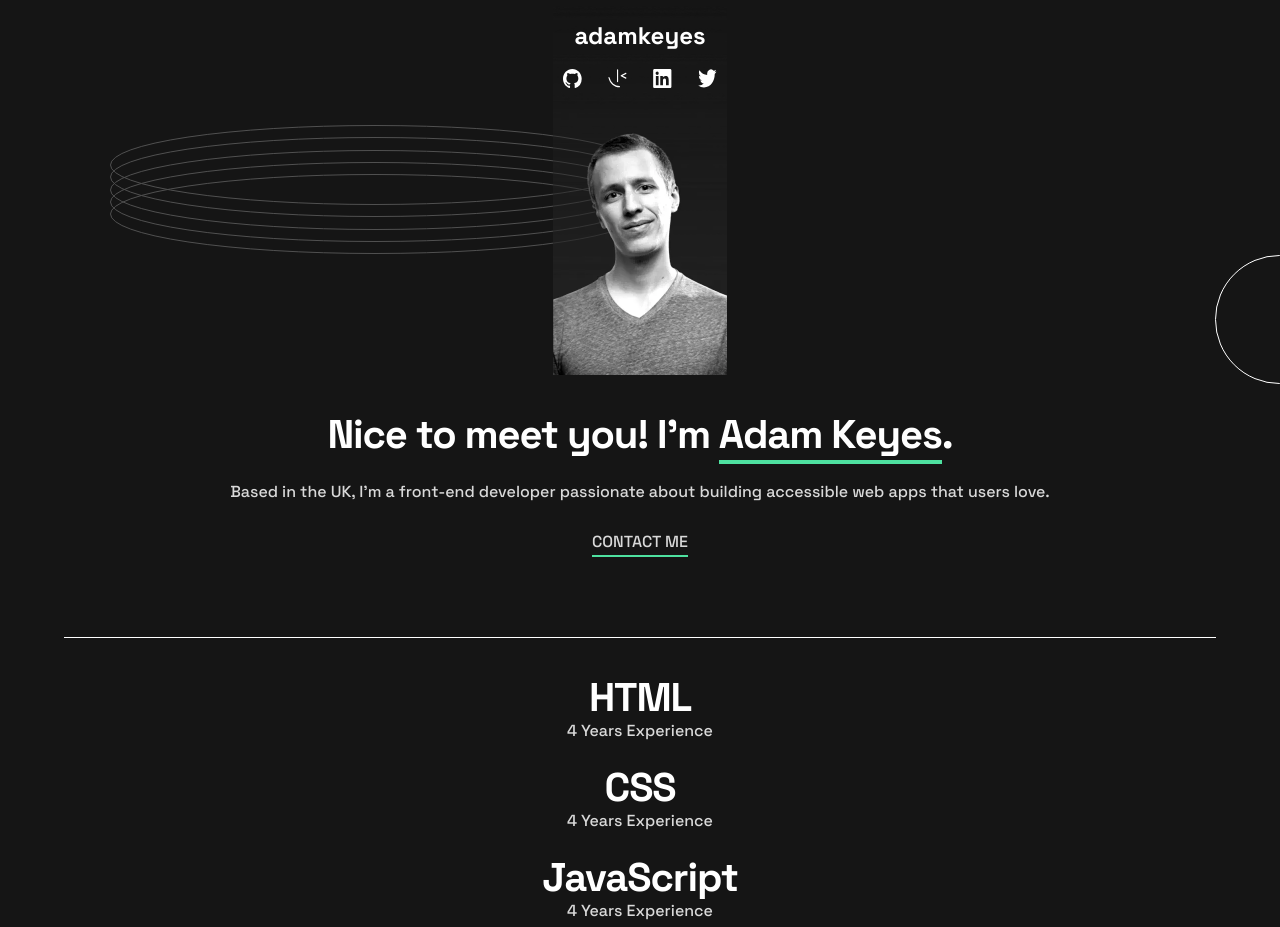
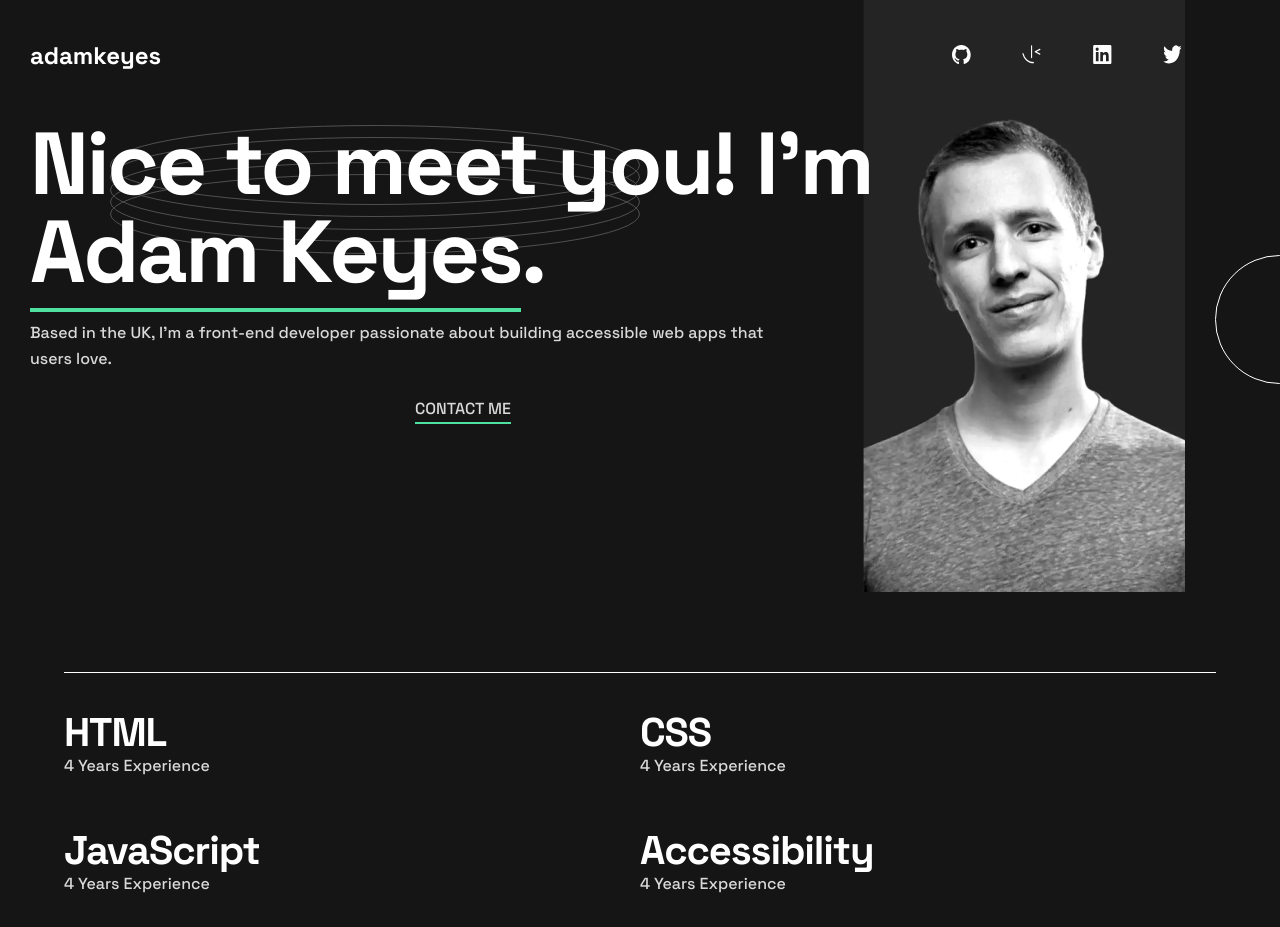
Before and after one commit to yoannbdn/challenge-portfolio, a website: page index.html in a window 1280 px wide. Shown: the top 927 px of the page. Drawn offline with Linux system fonts and the light colour scheme.

Commit message:
Tablet design

```diff
--- a/index.html
+++ b/index.html
@@ -40,9 +40,9 @@
   <div class="pattern-ring pattern-ring__third"></div>
   <div class="pattern-circle pattern-circle__first"></div>
 
-  <img class="image-profile" src="./assets/images/image-profile-mobile.webp" alt="image-profile-mobile">
+  <div class="image-profile"></div>
   <div id="welcome" class="welcome__container">
-    <h1 class="welcome__heading--mobile welcome__heading--l welcome__heading--xl">Nice to meet you! I'm <span class="underline-span">Adam Keyes</span>.</h1>
+    <h1 class="welcome__heading welcome__heading--mobile welcome__heading--l welcome__heading--xl">Nice to meet you! I'm <span class="underline-span">Adam Keyes</span>.</h1>
     <p class="welcome__paragraph">Based in the UK, I'm a front-end developer passionate about building accessible web apps that users love.</p>
     <div class="welcome__contact-btn">
       <a class="" href="#footer">Contact me</a>
--- a/style/sass/main.scss
+++ b/style/sass/main.scss
@@ -105,8 +105,9 @@
         // Grid
         .__grid{
             display: grid;
-            grid-template-columns: 100%;
+            grid-template-columns: 1fr;
             grid-auto-rows: 1fr;
+            justify-items: center;
             &--child{
                 text-align: center;
             }
@@ -201,6 +202,9 @@ header{
     height: 383px;
     z-index: 1;
     margin-top: -100px;
+    background-image: url(/assets/images/image-profile-mobile.webp);
+    background-size: cover;
+    background-repeat: no-repeat;
 }
 //---------------------
 // Welcome division
@@ -293,7 +297,7 @@ header{
         &--child{
             display: flex;
             flex-direction: column;
-            margin-left: 16px;
+
         }
     }
     &__miniature{
@@ -332,7 +336,11 @@ header{
     height: auto;
 }
 footer{
+    width: 100%;
     background-color: #242424;
+    display: flex;
+    flex-direction: column;
+    align-items: center;
 }
 .contact{
     margin-top: 60px;
@@ -401,3 +409,83 @@ footer{
             width: 65px;
         }
     }
+
+@media only screen and (min-width : 767px) {
+    // Tablet design
+    header{
+        width: 100%;
+    }
+    .navbar{
+        width: 90%;
+        flex-direction: row;
+        margin-left: 30px;
+    }
+    .social-icons-menu{
+        width: 20%;
+    }
+    .image-profile{
+        height: 600px;
+        width: 322px;
+        background-image: url(/assets/images/image-profile-tablet.webp);
+        position: relative;
+        left: 30%;
+    }
+
+    // Welcome div (Tablet)
+    #welcome{
+        position: absolute;
+        z-index: 3;
+        top: 10%;
+        align-items: center;
+        margin: 0 30% 0 30px;
+    }
+    .welcome{
+        &__heading{
+            text-align: left;
+            &--xl{
+                font-family: 'Space Grotesk', sans-serif;
+                font-weight: 700;
+                font-size: 88px;
+                line-height: 88px;
+                letter-spacing: -2.5px;
+                color: $white;
+            }
+        }
+        &__paragraph{
+            text-align: start;
+            margin-right: 10%;
+        }
+    }
+
+    // Skils div (Tablet)
+    .skills{
+        &__grid{
+            width: 90%;
+            grid-template-columns: 1fr 1fr;
+            row-gap: 52px;
+            column-gap: 0;
+            justify-items: baseline;
+            &--child{
+                align-items: baseline;
+            }
+        }
+    }
+
+    // Projects div (tablet)
+    .projects{
+        &__headbar{
+            width: 100%;
+            padding: 0;
+        }
+        &__grid{
+            width: 100%;
+            grid-template-columns: 1fr 1fr;
+            column-gap: 14px;
+        }
+    }
+
+    //Footer & contact (tablet)
+    .contact{
+        width: 445px;
+    }
+}
```
Also changed, not shown: style/css/style.css, 1 other file.
